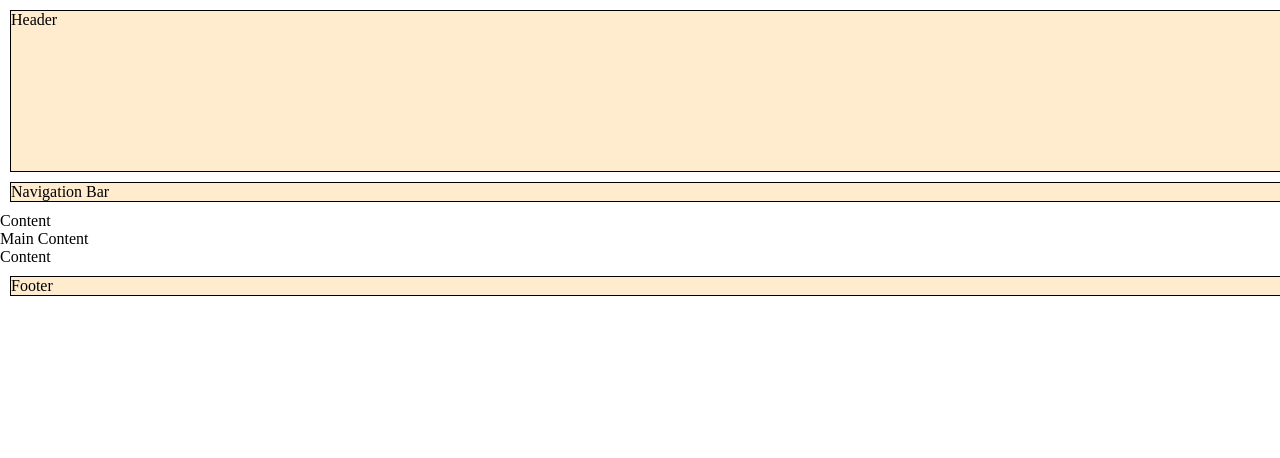
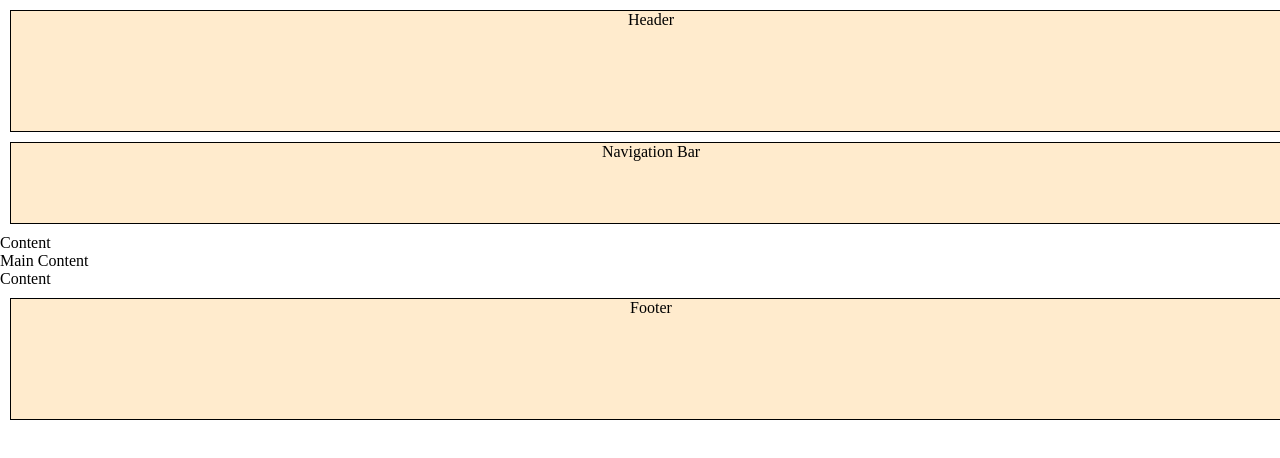
Before and after one commit to YogeshSingh003/Web-Dev-Projects, a plain HTML site: page Website Layout/WebsiteLayout.html in a window 1280 px wide. Drawn offline with Linux system fonts and the light colour scheme.

Commit message:
Website Layout

```diff
--- a/Website Layout/WebsiteLayout.html
+++ b/Website Layout/WebsiteLayout.html
@@ -15,9 +15,17 @@
         border: black solid 1px;
         background-color: blanchedalmond;
         margin: 10px;
+        text-align: center;
+        padding: auto;
       }
       .header {
-        height: 20%;
+        height: 15%;
+      }
+      .nav {
+        height: 10%;
+      }
+      .footer {
+        height: 15%;
       }
     </style>
   </head>
```
